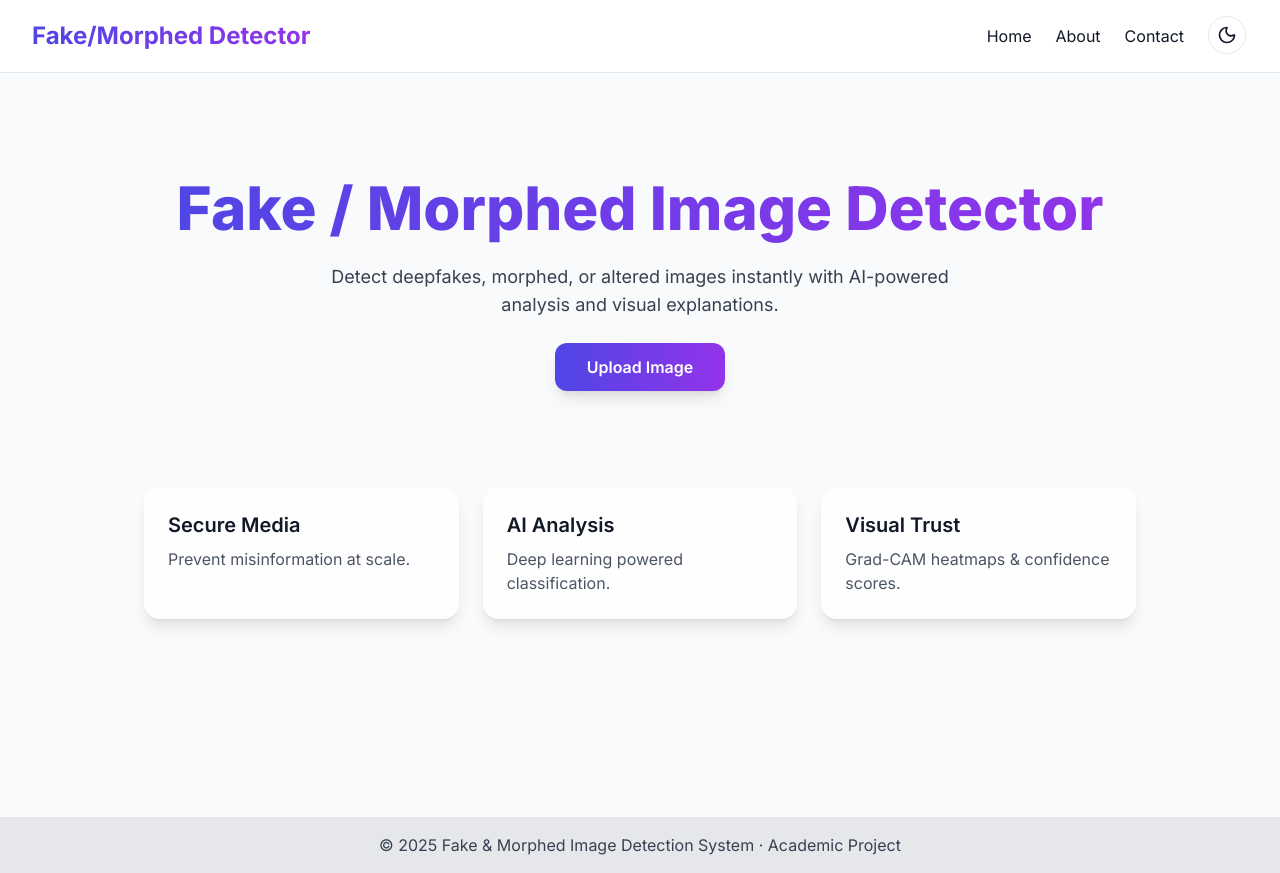
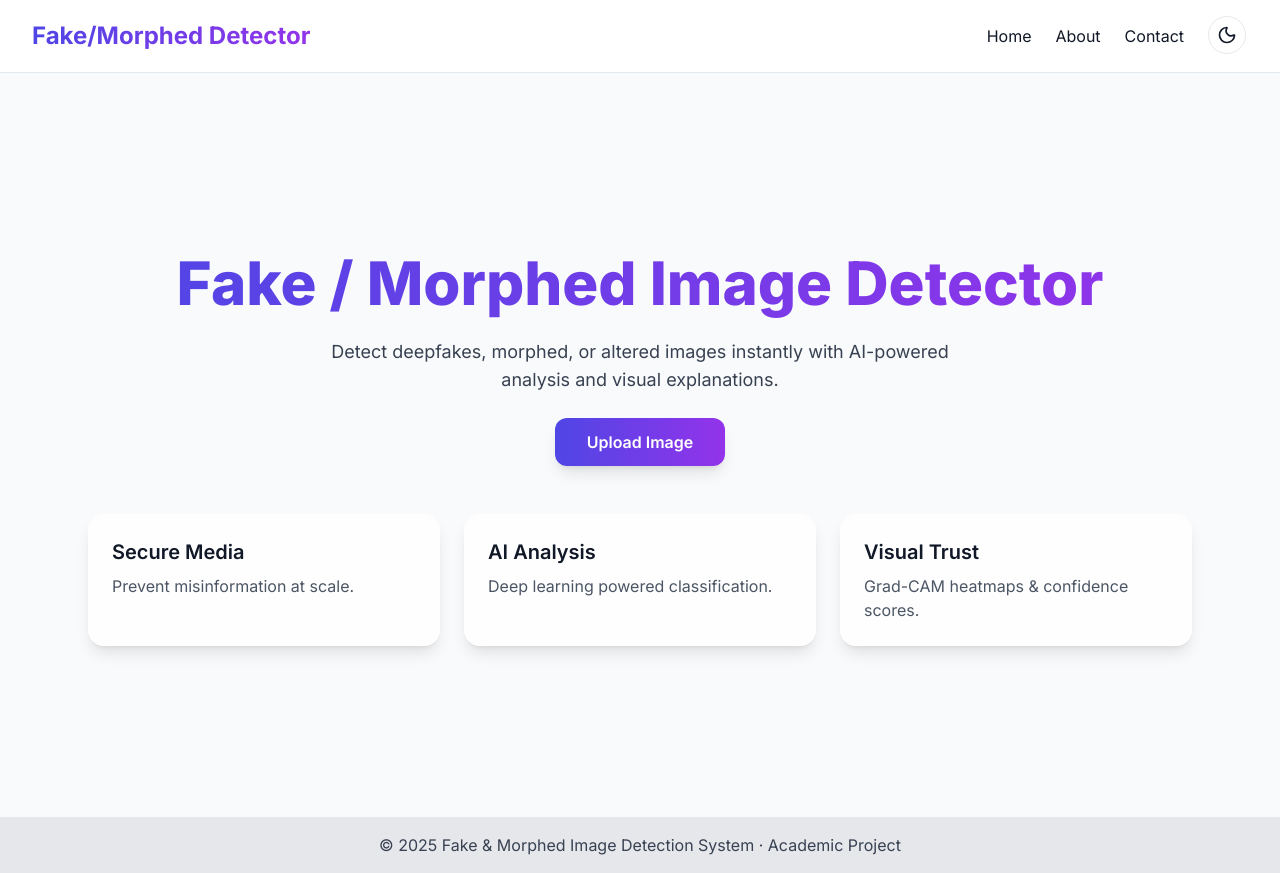
Before and after one commit to Madhurya23/fake-morphed-detector, a React (Vite) app in the folder frontend/: page / in a window 1280 px wide. Built offline with nearby package versions, Linux system fonts and the light colour scheme.

Commit message:
Final frontend fixes and cleanup

```diff
--- a/frontend/src/pages/Home.jsx
+++ b/frontend/src/pages/Home.jsx
@@ -15,9 +15,19 @@ export default function Home() {
 
   return (
     <div className="flex flex-col min-h-screen bg-gray-50 dark:bg-gray-900 text-gray-900 dark:text-gray-100">
-      <main className="flex-1">
+
+      {/* MAIN CONTENT — fills space between navbar + footer */}
+      <main className="flex-1 flex">
+        <div
+          className="
+            max-w-6xl mx-auto px-6
+            w-full
+            min-h-[calc(100vh-140px)]
+            flex flex-col justify-center
+          "
+        >
           {/* HERO SECTION */}
-        <section className="max-w-5xl mx-auto text-center py-20 md:py-24 px-4">
+          <section className="text-center mb-12">
             <motion.h1
               initial={{ opacity: 0, y: 20 }}
               animate={{ opacity: 1, y: 0 }}
@@ -34,8 +44,8 @@ export default function Home() {
               transition={{ delay: 0.3 }}
               className="text-base md:text-lg text-gray-700 dark:text-gray-200 max-w-2xl mx-auto mb-6 leading-relaxed"
             >
-            Detect deepfakes, morphed, or altered images instantly with AI-powered
-            analysis and visual explanations.
+              Detect deepfakes, morphed, or altered images instantly with
+              AI-powered analysis and visual explanations.
             </motion.p>
 
             <Button className="px-8 py-3" onClick={() => navigate("/upload")}>
@@ -43,8 +53,8 @@ export default function Home() {
             </Button>
           </section>
 
-        {/* FEATURES SECTION */}
-        <section className="max-w-5xl mx-auto grid md:grid-cols-3 gap-6 pb-12 px-4">
+          {/* FEATURES GRID */}
+          <section className="grid md:grid-cols-3 gap-6">
             {features.map(([title, desc], i) => (
               <motion.div
                 key={i}
@@ -64,7 +74,9 @@ export default function Home() {
               </motion.div>
             ))}
           </section>
+        </div>
       </main>
+
       <Footer />
     </div>
   );
```
Also changed, not shown: frontend/src/App.jsx (+4 -5 lines), frontend/src/components/StatsDashboard.jsx (deleted). Lines whose indentation alone changed are shown as unchanged.
